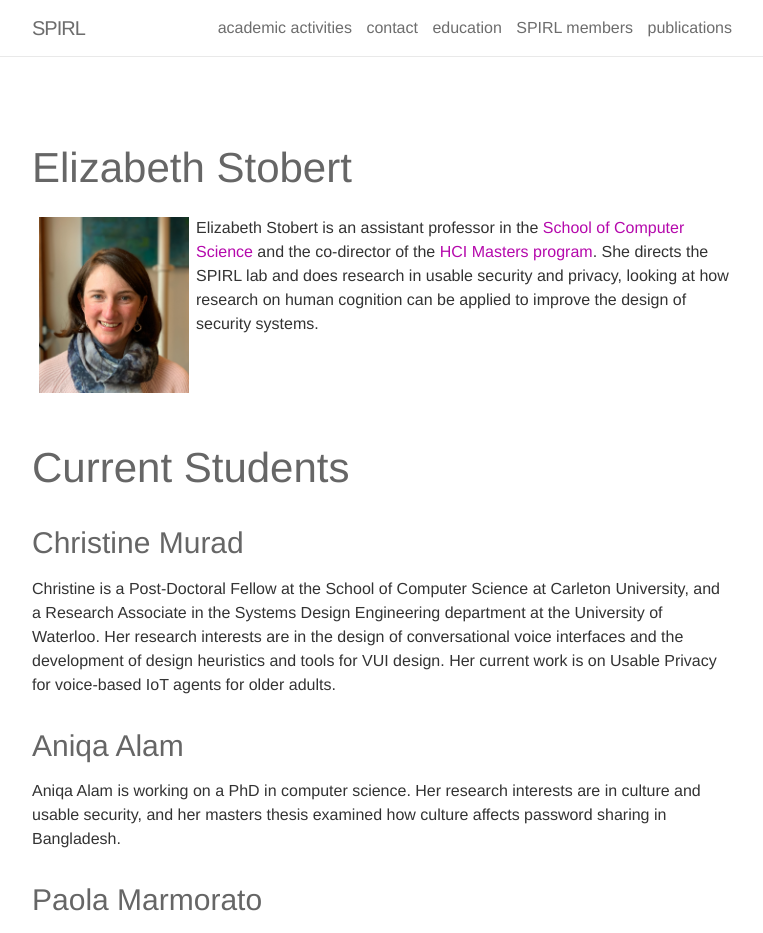
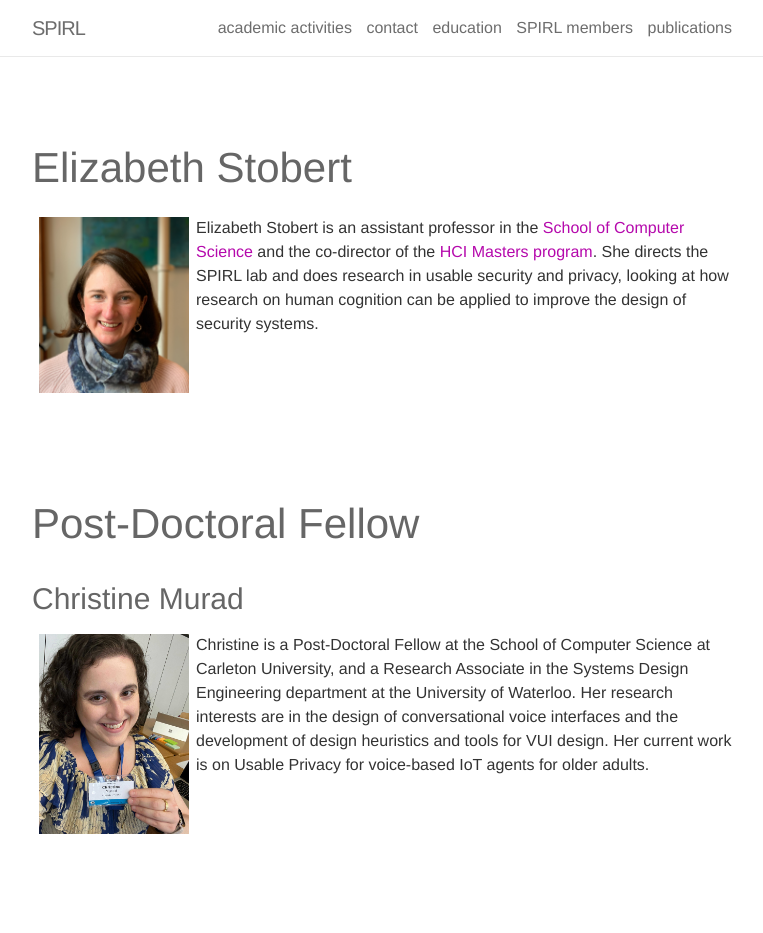
Before and after one commit to estobert/stobert-website, a Jekyll site: the page built from _pages/people.md, in a window 1280 px wide and 1400 px high. Shown: the top 933 px of the window, without its empty margins (258-1021 px from the left). Built offline with Jekyll 4.4.1, drawn with Linux system fonts in a browser that asks for light colours; some of the changed text lies outside the part shown.

Commit message:
Update people.md

```diff
--- a/_pages/people.md
+++ b/_pages/people.md
@@ -7,40 +7,56 @@ title: SPIRL members
 ## Elizabeth Stobert
 <img src="https://spirl.scs.carleton.ca/stobert_headshot.jpeg" width="150" align="left" hspace="7" vspace="1">
  Elizabeth Stobert is an assistant professor in the [School of Computer Science](https://carleton.ca/scs/) and the co-director of the [HCI Masters program](https://carleton.ca/hci/). She directs the SPIRL lab and does research in usable security and privacy, looking at how research on human cognition can be applied to improve the design of security systems.
-
-
-<br />
-<br />
-
-## Current Students
-
-### Christine Murad
-
-Christine is a Post-Doctoral Fellow at the School of Computer Science at Carleton University, and a Research Associate in the Systems Design Engineering department at the University of Waterloo. Her research interests are in the design of conversational voice interfaces and the development of design heuristics and tools for VUI design. Her current work is on Usable Privacy for voice-based IoT agents for older adults.
-
-
-### Aniqa Alam
-
-Aniqa Alam is working on a PhD in computer science. Her research interests are in culture and usable security, and her masters thesis examined how culture affects password sharing in Bangladesh.
-
-### Paola Marmorato
-<img src="/marmorato_headshot.jpg" width="150" align="left" hspace="7" vspace="1">
-Paola is currently working on her PhD in computer science. She has a background in clinical psychology and holds a master's degree in Human-Computer Interaction (HCI). For her master’s thesis at SPIRL, she studied older adults' privacy and security practices in online dating. Her research interests focus on usable security and privacy for aging in place, as well as the intersections of psychology and computer science.
 <p>&nbsp;</p>
 <p>&nbsp;</p>
 <p>&nbsp;</p>
 
+
+## Post-Doctoral Fellow
+
+### Christine Murad
+
+<img src="/assets/img/christine_photo.jpg" width="150" align="left" hspace="7" vspace="1">
+Christine is a Post-Doctoral Fellow at the School of Computer Science at Carleton University, and a Research Associate in the Systems Design Engineering department at the University of Waterloo. Her research interests are in the design of conversational voice interfaces and the development of design heuristics and tools for VUI design. Her current work is on Usable Privacy for voice-based IoT agents for older adults.
+<p>&nbsp;</p>
+<p>&nbsp;</p>
+<p>&nbsp;</p>
+
+## PhD Students
+
+### Aniqa Alam
+
+Aniqa Alam is a PhD candidate in computer science. Her research interests are in culture and usable security, and her masters thesis examined how culture affects password sharing in Bangladesh.
+
+### Paola Marmorato
+<img src="/assets/img/paola_photo.png" width="150" align="left" hspace="7" vspace="1">
+Paola is currently working on her PhD in computer science. She has a background in clinical psychology and holds a master's degree in Human-Computer Interaction (HCI). For her master’s thesis at SPIRL, she studied older adults' privacy and security practices in online dating. Her research interests focus on usable security and privacy for aging in place, as well as the intersections of psychology and computer science.
+<p>&nbsp;</p>
+<p>&nbsp;</p>
+
+
+## Master Students
+
 ### Michaela Valiquette
+<img src="/assets/img/michaela_photo.jpg" width="150" align="left" hspace="7" vspace="1">
 Michaela is pursuing her Master’s in HCI. Her research interests include usable security and privacy in designs.
+<p>&nbsp;</p>
+<p>&nbsp;</p>
+<p>&nbsp;</p>
+<p>&nbsp;</p>
+
+<br>
 
 ### Ruchi Swami
-Ruchi Swami is working on her Masters of HCI. Her research interests are in usable security and aging in place. She is working on investigating socially supported technical assistance for older adults.
+Ruchi is working on her Masters of HCI. Her research interests are in usable security and aging in place. She is working on investigating socially supported technical assistance for older adults.
 
 ### Sarah Abdi
 Sarah Abdi is working on her Masters of HCI. Her research interests are in psychology, web design, and usable privacy and security.
 
 ### Hediyeh Motaghian
 Hediyeh Motaghian is working on her Masters of HCI. Her research interests are in learning management systems and security and privacy.
+
+## Undergraduate Students
 
 ### Ana Andrushchak
 
```
